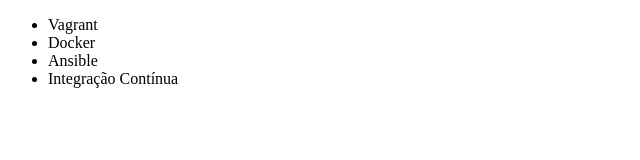
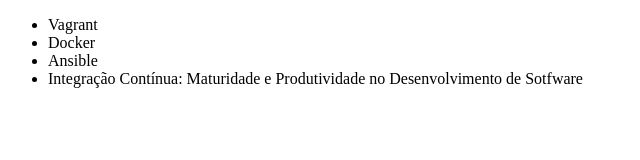
Before and after one commit to gmortari/curso-git, a plain HTML site: page index.html in a window 1280 px wide. Shown: the whole page, without its empty margins (0-640 px from the left). Drawn offline with Linux system fonts and the light colour scheme.

Commit message:
Renomento curso de Integração Contínua

```diff
--- a/index.html
+++ b/index.html
@@ -9,7 +9,7 @@
         <li>Vagrant</li>
         <li>Docker</li>
         <li>Ansible</li>
-        <li>Integração Contínua</li>
+        <li>Integração Contínua: Maturidade e Produtividade no Desenvolvimento de Sotfware</li>
     </ul>
 </body>
 </html>
```
